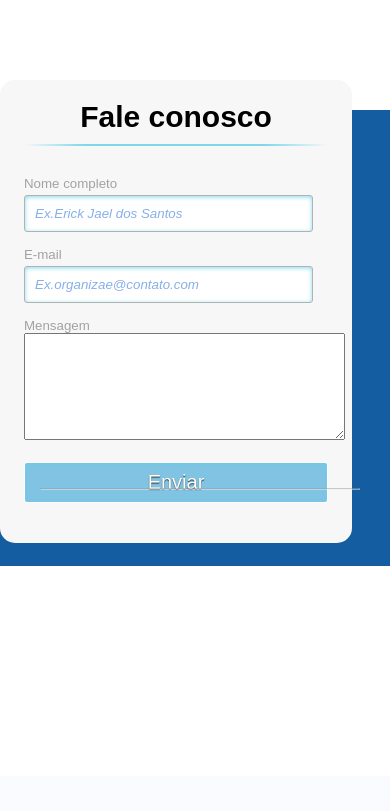
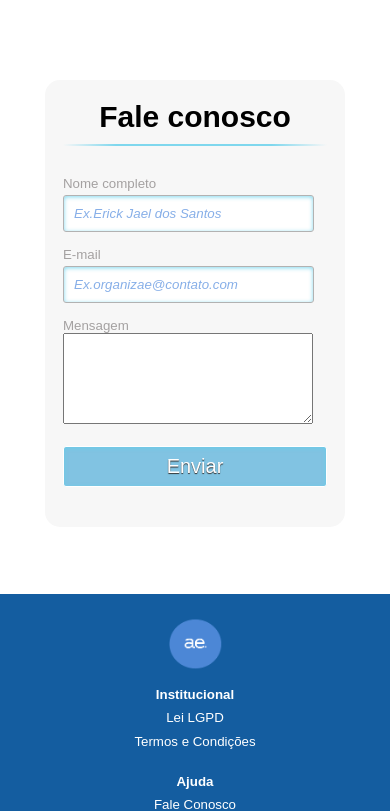
Before and after one commit to CaioAlves10/Organizae, a PHP site: page /pages/faleConosco.html in a window 390 px wide. Shown: the part 68-879 px from the top of the page. Before the commit the page ends 634 px from the top, so only its background shows below. Run offline with PHP 8.4, Linux system fonts and the light colour scheme.

Commit message:
ajustes no Fale Conosco

```diff
--- a/pages/faleConosco.html
+++ b/pages/faleConosco.html
@@ -53,14 +53,14 @@
                 <p class="textarea">
                     <label for="mensagem_faleconosco">Mensagem</label>
                     <br>
-                    <textarea for="mensagem_faleconosco " type="text" name="mensagem_faleconosco" cols="38"
-                        rows="7"></textarea>
+                    <textarea style="width: 250px; height: 91px;" for="mensagem_faleconosco " type="text" name="mensagem_faleconosco" cols="38" rows="7"></textarea>
                 </p>
                 <p>
                     <input type="submit" value="Enviar">
                 </p>
             </form>
         </div>
+    </div>
         <br><br>
         <footer>
             <section id="footerContainer">
--- a/styles/faleConosco.css
+++ b/styles/faleConosco.css
@@ -25,10 +25,9 @@
 }
 
 .forma {
-    width: 400px;
+    width: 300px;
     min-height: 360px;
-    margin: 0px auto;
-    position: relative;
+    margin: auto;
 }
 
 h1 {
@@ -66,10 +65,6 @@
 p {
     margin-bottom: 15px;
 
-}
-
-.content p:first-child {
-    margin: 0px;
 }
 
 label {
@@ -137,9 +132,7 @@
 }
 
 #faleconosco {
-    position: absolute;
-    top: 0px;
-    width: 88%;
+    width: 100%;
     padding: 18px 6% 20px 6%;
     margin: 0 0 35px 0;
     background: #f7f7f7;
@@ -148,3 +141,11 @@
     -webkit-box-shado: 5px;
     border-radius: 15px;
 }
+
+@media (max-width: 440px) {
+    .forma {
+        width: 300px;
+        min-height: 360px;
+        margin: auto;
+    }
+}
```
